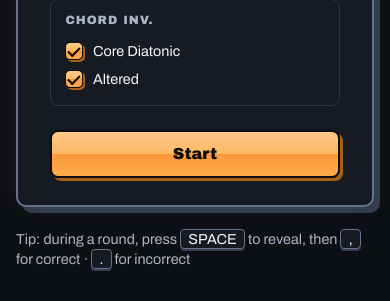
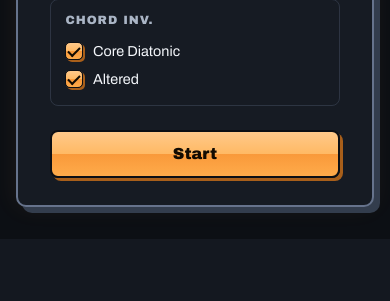
Before and after one commit to fraserwat/guitar-scale-generator, a Django app: page / in a window 390 px wide. Shown: the part 701-1002 px from the top of the page. After the commit the page ends 928 px from the top, so only its background shows below. Run offline with Django 5.2, Linux system fonts and the light colour scheme.

Commit message:
Add mobile breakpoint, hide Tip line under it
Introduces the 640px max-width breakpoint that later mobile-view
stages (exercise picker, TAB, fretboard orientation) will key off.

```diff
--- a/practice/static/practice/style.css
+++ b/practice/static/practice/style.css
@@ -434,6 +434,12 @@ body {
   .exercise-groups { grid-template-columns: 1fr; }
 }
 
+/* Mobile layout breakpoint. Single source of truth — later mobile rules
+   (menu picker, TAB, fretboard orientation) key off this same value. */
+@media (max-width: 640px) {
+  .hint { display: none; }
+}
+
 @media (prefers-reduced-motion: reduce) {
   .seg-option, .seg-thumb, .exercise-box, .exercise-name,
   .group-toggle { transition: none; }
--- a/practice/templates/practice/index.html
+++ b/practice/templates/practice/index.html
@@ -9,7 +9,7 @@
         as="font" type="font/woff2" crossorigin>
   <link rel="preload" href="{% static 'practice/fonts/archivo-var-latin.woff2' %}"
         as="font" type="font/woff2" crossorigin>
-  <link rel="stylesheet" href="{% static 'practice/style.css' %}?v=36">
+  <link rel="stylesheet" href="{% static 'practice/style.css' %}?v=37">
 </head>
 <body data-csrf-token="{{ csrf_token }}">
   <main class="app">
```
